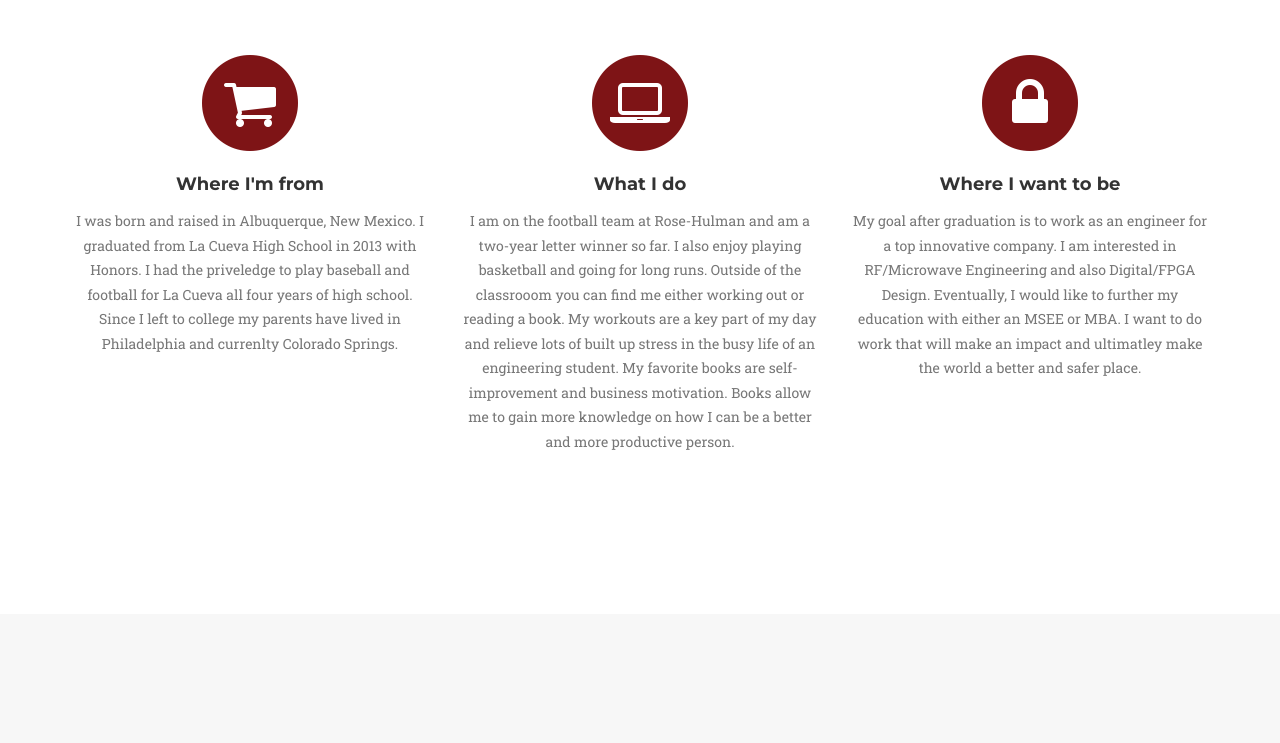
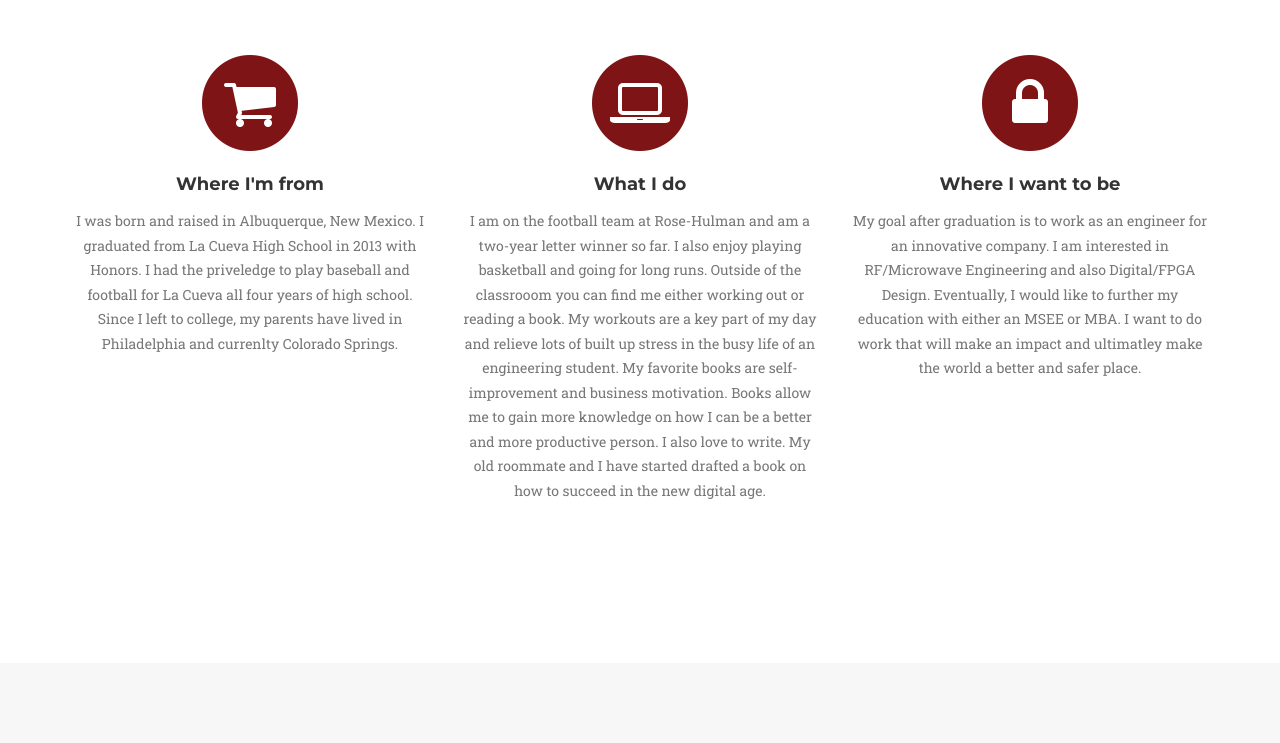
Before and after one commit to zach13silva/personal-site, a Python web app: template templates/index.html in a window 1280 px wide. Shown: the part 1348-2091 px from the top of the page. Run offline with Jinja, Linux system fonts and the light colour scheme; the template is opened without the code that fills it, so the values that code supplies are empty; some libraries are stand-ins or nearby versions; some web fonts are replaced.

Commit message:
Changed text

```diff
--- a/templates/index.html
+++ b/templates/index.html
@@ -120,7 +120,7 @@
                         <i class="fa fa-shopping-cart fa-stack-1x fa-inverse"></i>
                     </span>
                     <h4 class="service-heading">Where I'm from</h4>
-                    <p class="text-muted">I was born and raised in Albuquerque, New Mexico. I graduated from La Cueva High School in 2013 with Honors. I had the priveledge to play baseball and football for La Cueva all four years of high school. Since I left to college my parents have lived in Philadelphia and currenlty Colorado Springs.</p>
+                    <p class="text-muted">I was born and raised in Albuquerque, New Mexico. I graduated from La Cueva High School in 2013 with Honors. I had the priveledge to play baseball and football for La Cueva all four years of high school. Since I left to college, my parents have lived in Philadelphia and currenlty Colorado Springs.</p>
                 </div>
                 <div class="col-md-4">
                     <span class="fa-stack fa-4x">
@@ -128,7 +128,7 @@
                         <i class="fa fa-laptop fa-stack-1x fa-inverse"></i>
                     </span>
                     <h4 class="service-heading">What I do</h4>
-                    <p class="text-muted">I am on the football team at Rose-Hulman and  am a two-year letter winner so far. I also enjoy playing basketball and going for long runs. Outside of the classrooom you can find me either working out or reading a book. My workouts are a key part of my day and relieve lots of built up stress in the busy life of an engineering student. My favorite books are self-improvement and business motivation. Books allow me to gain more knowledge on how I can be a better and more productive person.</p>
+                    <p class="text-muted">I am on the football team at Rose-Hulman and  am a two-year letter winner so far. I also enjoy playing basketball and going for long runs. Outside of the classrooom you can find me either working out or reading a book. My workouts are a key part of my day and relieve lots of built up stress in the busy life of an engineering student. My favorite books are self-improvement and business motivation. Books allow me to gain more knowledge on how I can be a better and more productive person. I also love to write. My old roommate and I have started drafted a book on how to succeed in the new digital age.</p>
                 </div>
                 <div class="col-md-4">
                     <span class="fa-stack fa-4x">
@@ -136,7 +136,7 @@
                         <i class="fa fa-lock fa-stack-1x fa-inverse"></i>
                     </span>
                     <h4 class="service-heading">Where I want to be</h4>
-                    <p class="text-muted">My goal after graduation is to work as an engineer for a top innovative company. I am interested in RF/Microwave Engineering and also Digital/FPGA Design. Eventually, I would like to further my education with either an MSEE or MBA. I want to do work that will make an impact and ultimatley make the world a better and safer place.</p>
+                    <p class="text-muted">My goal after graduation is to work as an engineer for an innovative company. I am interested in RF/Microwave Engineering and also Digital/FPGA Design. Eventually, I would like to further my education with either an MSEE or MBA. I want to do work that will make an impact and ultimatley make the world a better and safer place.</p>
                 </div>
             </div>
         </div>
```
Also changed, not shown: 1 other file.
